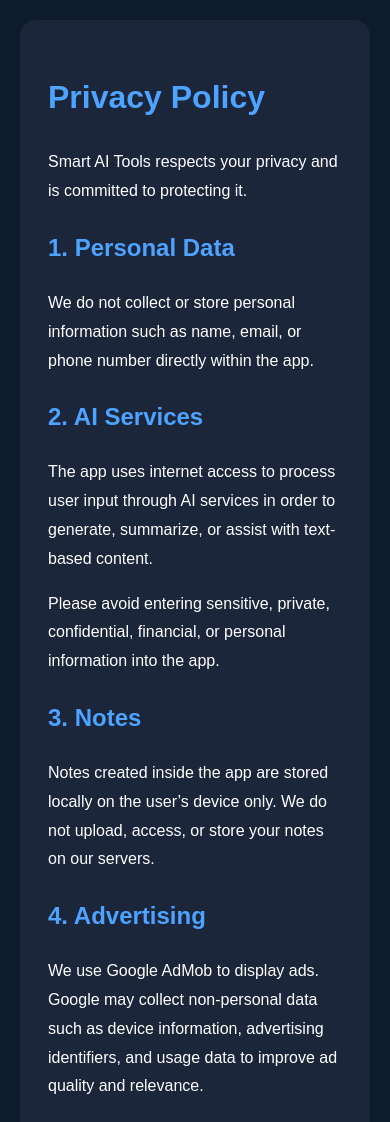
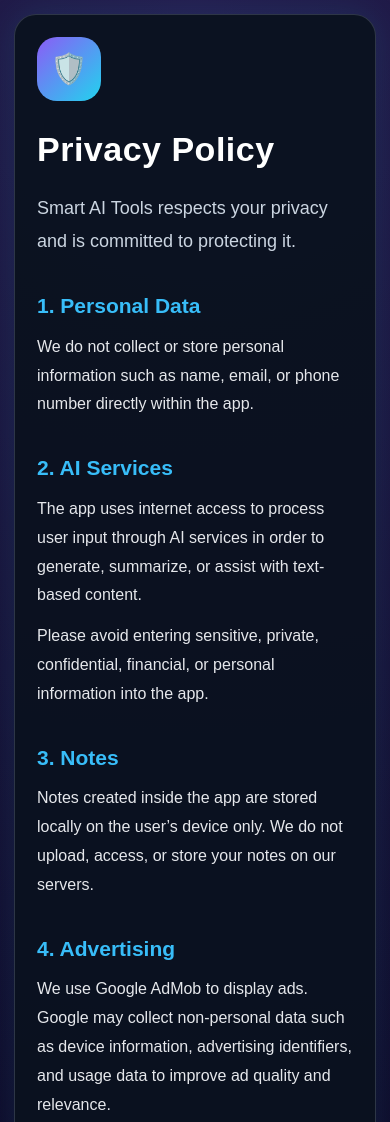
Before and after one commit to smartaitools26/smartaitools26, a plain HTML site: page index.html in a window 390 px wide. Shown: the top 1122 px of the page. Drawn offline with Linux system fonts and the light colour scheme.

Commit message:
Update index.html

```diff
--- a/index.html
+++ b/index.html
@@ -6,35 +6,163 @@
   <title>Smart AI Tools - Privacy Policy</title>
 
   <style>
+    * {
+      box-sizing: border-box;
+    }
+
     body {
       font-family: Arial, sans-serif;
-      background: #0d1b2a;
+      margin: 0;
+      padding: 22px;
       color: #ffffff;
-      padding: 20px;
       line-height: 1.8;
-      margin: 0;
+      background:
+        radial-gradient(circle at top center, rgba(139, 92, 246, 0.25), transparent 35%),
+        radial-gradient(circle at bottom right, rgba(34, 211, 238, 0.20), transparent 35%),
+        linear-gradient(180deg, #020817, #12002B);
+      min-height: 100vh;
     }
 
     .container {
-      max-width: 850px;
+      max-width: 880px;
       margin: auto;
-      background: #1b263b;
-      padding: 28px;
-      border-radius: 16px;
+      background: rgba(11, 18, 32, 0.96);
+      padding: 30px;
+      border-radius: 26px;
+      border: 1px solid rgba(148, 163, 184, 0.25);
+      box-shadow: 0 0 35px rgba(34, 211, 238, 0.10);
     }
 
-    h1, h2 {
-      color: #4da3ff;
+    .badge {
+      width: 64px;
+      height: 64px;
+      border-radius: 20px;
+      background: linear-gradient(135deg, #8B5CF6, #22D3EE);
+      display: flex;
+      align-items: center;
+      justify-content: center;
+      font-size: 30px;
+      margin-bottom: 18px;
+    }
+
+    h1 {
+      margin: 0 0 12px;
+      font-size: 42px;
+      color: #ffffff;
+      letter-spacing: 0.5px;
+    }
+
+    h2 {
+      color: #38BDF8;
+      margin-top: 30px;
+      margin-bottom: 8px;
+      font-size: 24px;
+    }
+
+    p {
+      color: #E5E7EB;
+      font-size: 17px;
+      margin: 0 0 12px;
     }
 
     a {
-      color: #4da3ff;
+      color: #22D3EE;
       font-weight: bold;
+      text-decoration: none;
+      border-bottom: 1px solid rgba(34, 211, 238, 0.8);
+    }
+
+    .intro {
+      color: #CBD5E1;
+      font-size: 18px;
+      margin-bottom: 22px;
     }
 
     .updated {
       margin-top: 35px;
-      color: #b8c1cc;
+      color: #94A3B8;
+      font-size: 14px;
+      text-align: center;
+      border-top: 1px solid rgba(148, 163, 184, 0.22);
+      padding-top: 20px;
+    }
+
+    @media (max-width: 600px) {
+      body {
+        padding: 14px;
+      }
+
+      .container {
+        padding: 22px;
+        border-radius: 22px;
+      }
+
+      h1 {
+        font-size: 34px;
+      }
+
+      h2 {
+        font-size: 21px;
+      }
+
+      p {
+        font-size: 16px;
+      }
+    }
+  </style>
+</head>
+
+<body>
+  <div class="container">
+
+    <div class="badge">🛡️</div>
+
+    <h1>Privacy Policy</h1>
+
+    <p class="intro">Smart AI Tools respects your privacy and is committed to protecting it.</p>
+
+    <h2>1. Personal Data</h2>
+    <p>We do not collect or store personal information such as name, email, or phone number directly within the app.</p>
+
+    <h2>2. AI Services</h2>
+    <p>The app uses internet access to process user input through AI services in order to generate, summarize, or assist with text-based content.</p>
+    <p>Please avoid entering sensitive, private, confidential, financial, or personal information into the app.</p>
+
+    <h2>3. Notes</h2>
+    <p>Notes created inside the app are stored locally on the user’s device only. We do not upload, access, or store your notes on our servers.</p>
+
+    <h2>4. Advertising</h2>
+    <p>We use Google AdMob to display ads. Google may collect non-personal data such as device information, advertising identifiers, and usage data to improve ad quality and relevance.</p>
+    <p>Ads are served by Google AdMob. For more information, please review Google’s Privacy Policy.</p>
+
+    <h2>5. Data Sharing</h2>
+    <p>We do not sell, trade, or share users’ personal data with third parties.</p>
+
+    <h2>6. Internet Access</h2>
+    <p>Internet access is required for AI tools, ad loading, and improving the app experience.</p>
+
+    <h2>7. Security</h2>
+    <p>We aim to provide a safe and secure experience. However, users are responsible for the information they enter into the app.</p>
+
+    <h2>8. Children</h2>
+    <p>The app is not specifically directed to children. We do not knowingly collect personal data from children.</p>
+
+    <h2>9. Updates</h2>
+    <p>This Privacy Policy may be updated from time to time. Any changes will be posted on this page.</p>
+
+    <h2>10. Contact</h2>
+    <p>If you have any questions about this Privacy Policy, contact us at:</p>
+    <p>
+      <a href="mailto:smartaitoolsapp@gmail.com">
+        smartaitoolsapp@gmail.com
+      </a>
+    </p>
+
+    <p class="updated">Last updated: April 27, 2026</p>
+
+  </div>
+</body>
+</html>      color: #b8c1cc;
       font-size: 14px;
       text-align: center;
       border-top: 1px solid rgba(255,255,255,0.2);
```
